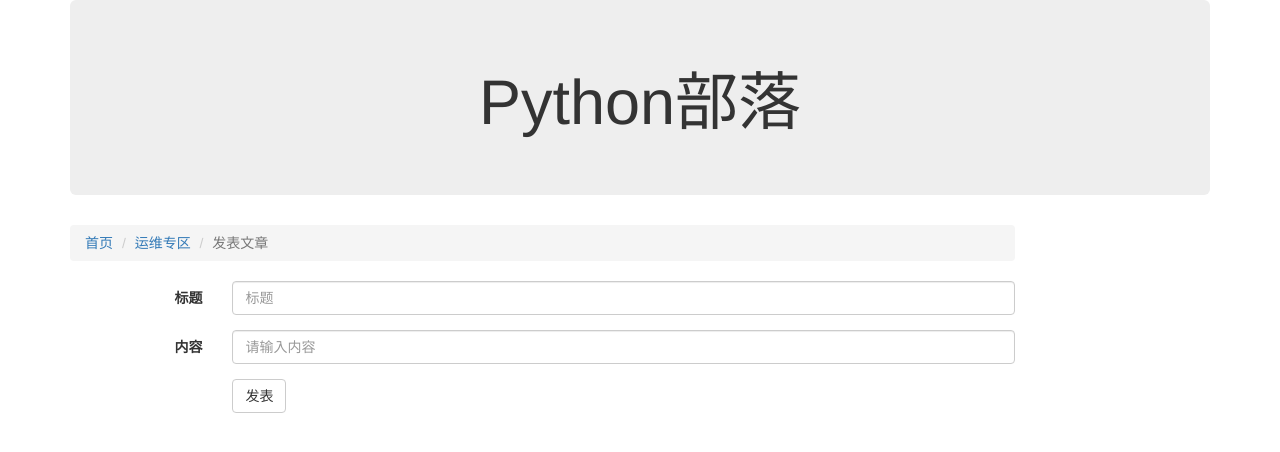
After one commit to yidagege/python3.5DemoTest, a Django app: page /article/publish/1 in a window 1280 px wide. The commit adds this page. Shown: the top 452 px of the page. Run offline with Django 3.2, Linux system fonts and the light colour scheme; data comes from the database, SQL or seed files in the repository; some libraries are stand-ins or nearby versions.

Commit message:
add publish.html

```diff
--- a/article/templates/article_list.html
+++ b/article/templates/article_list.html
@@ -27,7 +27,7 @@
 </table>
 
 
-<a href="#" class="btn btn-primary">发表文章</a>
+<a href="/article/publish/{{b.id}}" class="btn btn-primary">发表文章</a>
 <br />
 <br />
 
--- /dev/null
+++ b/article/templates/article_publish.html
@@ -0,0 +1,41 @@
+<!-- # -*- coding: utf-8 -*- -->
+
+{% extends "base.html" %}
+{% block content %}
+<ol class="breadcrumb">
+	<li><a href="/">首页</a></li>
+  <li><a href="/article/list/{{b.id}}">{{b.name}}</a></li>
+	<li class="active">发表文章</li>
+</ol>
+
+<form class="form-horizontal">
+  <div class="form-group">
+    <label for="inputEmail3" class="col-sm-2 control-label">标题</label>
+    <div class="col-sm-10">
+      <input type="email" class="form-control" id="inputEmail3" placeholder="标题">
+    </div>
+  </div>
+  <div class="form-group">
+    <label for="inputPassword3" class="col-sm-2 control-label">内容</label>
+    <div class="col-sm-10">
+      <input type="password" class="form-control" id="inputPassword3" placeholder="请输入内容">
+    </div>
+  </div>
+  <!-- <div class="form-group">
+    <div class="col-sm-offset-2 col-sm-10">
+      <div class="checkbox">
+        <label>
+          <input type="checkbox"> Remember me
+        </label>
+      </div>
+    </div>
+  </div> -->
+  <div class="form-group">
+    <div class="col-sm-offset-2 col-sm-10">
+      <button type="submit" class="btn btn-default">发表</button>
+    </div>
+  </div>
+</form>
+
+
+{% endblock %}
--- a/article/urls.py
+++ b/article/urls.py
@@ -1,7 +1,7 @@
 from django.conf.urls import url
-from .views import article_list
+from .views import article_list,article_publish
 
 urlpatterns = [
 	url(r'^list/(?P<block_id>\d+)',article_list),
-
+	url(r'^publish/(?P<block_id>\d+)',article_publish),
 ]
--- a/article/views.py
+++ b/article/views.py
@@ -7,3 +7,9 @@ def article_list(request,block_id):
 	block = Block.objects.get(id=block_id)
 	article_objs = Article.objects.filter(block=block,status=0).order_by("-id")
 	return render(request,"article_list.html",{"articles":article_objs,"b":block})
+
+def article_publish(request,block_id):
+	block_id = int(block_id)
+	block = Block.objects.get(id=block_id)
+	article_objs = Article.objects.filter(block=block,status=0).order_by("-id")
+	return render(request,"article_publish.html",{"articles":article_objs,"b":block})
--- a/views.py
+++ b/views.py
@@ -1,4 +1,5 @@
 # -*- coding: utf-8 -*-
+
 from django.shortcuts import render
 from block.models import Block
 
```
Also changed, not shown: templates/index.html (+0 -29 lines).
